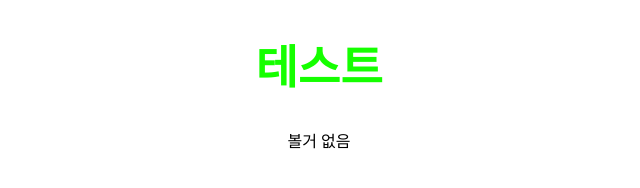
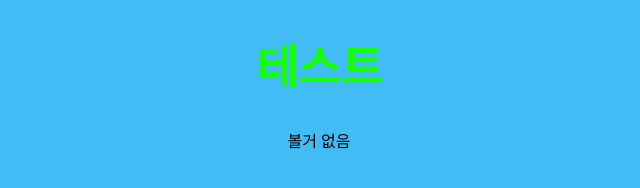
Before and after one commit to dodoman8067/dodoman8067.github.io, a plain HTML site: page index.html in a window 1280 px wide. Shown: the whole page, without its empty margins (321-961 px from the left). Drawn offline with Linux system fonts and the light colour scheme.

Commit message:
Change background color

```diff
--- a/css/downloads/download.css
+++ b/css/downloads/download.css
@@ -1,3 +1,4 @@
 body {
     text-align: center;
+    background-color: rgb(66, 188, 245);
 }
--- a/css/index.css
+++ b/css/index.css
@@ -5,4 +5,5 @@
 
 body {
     text-align: center;
+    background-color: rgb(66, 188, 245);
 }
```
